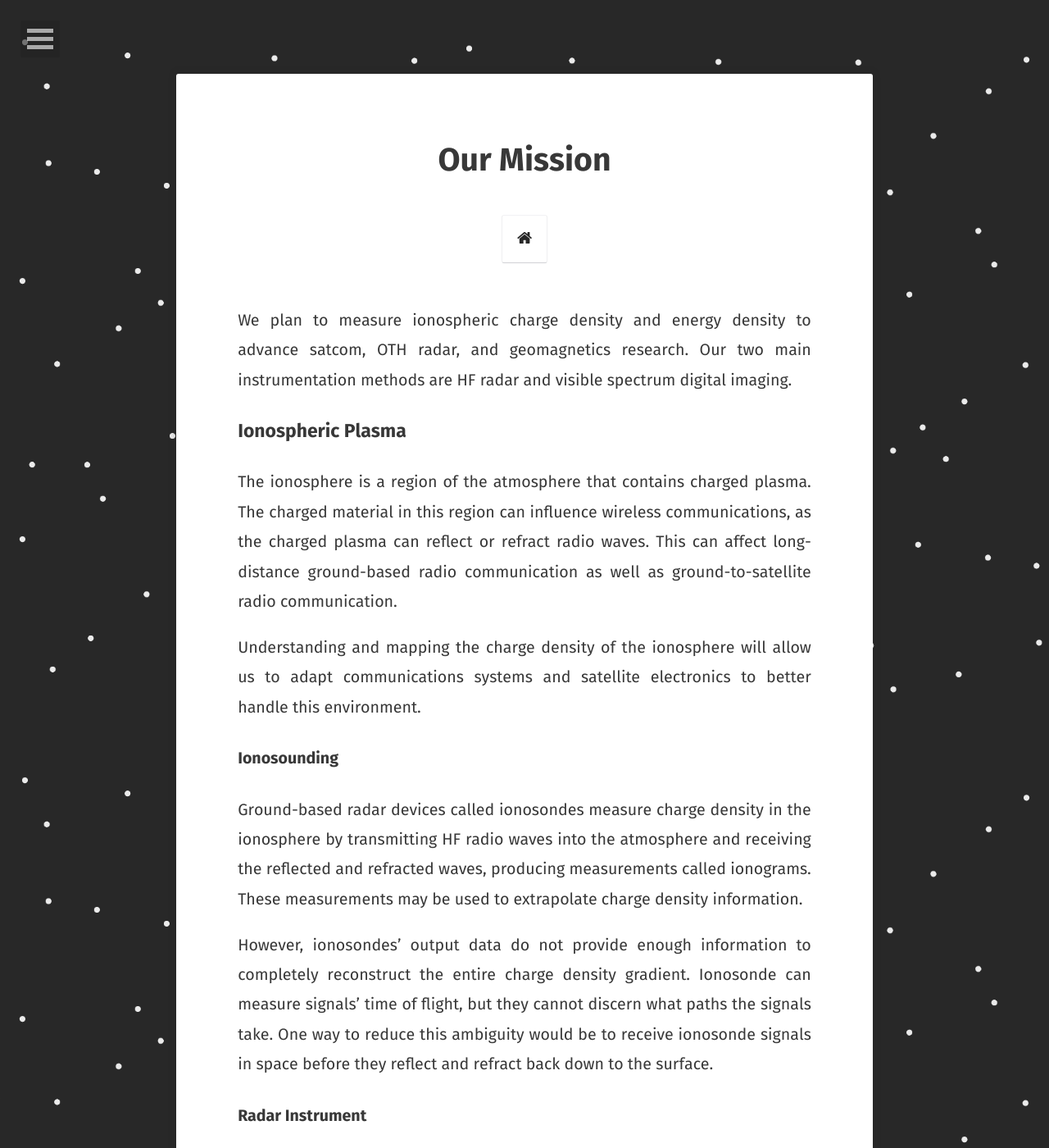
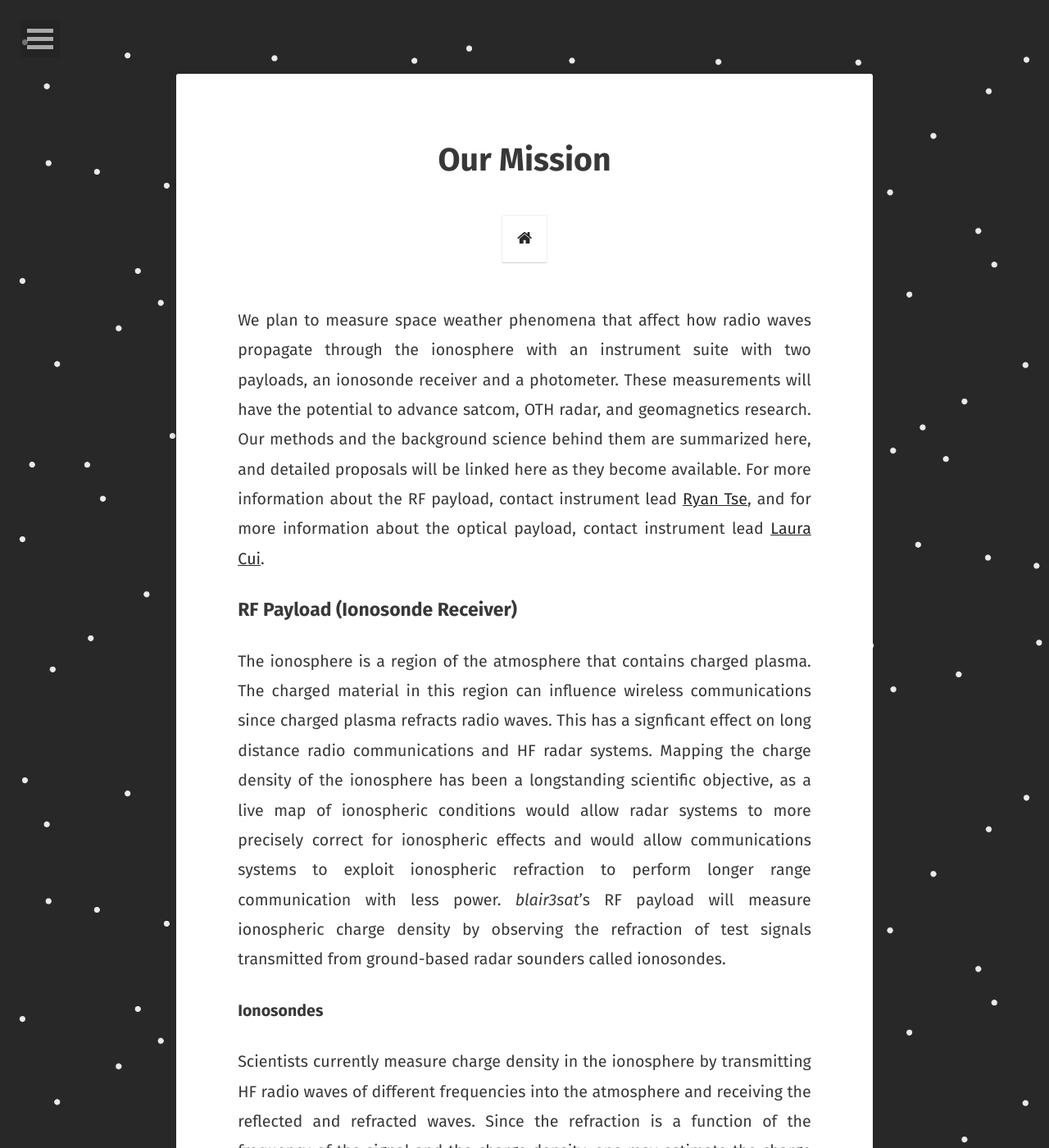
Before and after one commit to blair3sat/old-blair3sat.github.io, a Jekyll site: the page built from mission/index.md, in a window 1280 px wide and 1400 px high. Shown: the whole window at 82% size. Built offline with Jekyll 4.4.1, drawn with Linux system fonts in a browser that asks for light colours; some web fonts are replaced; some of the changed text lies outside the part shown.

Commit message:
Fix rf payload info on mission page

```diff
--- a/mission/index.md
+++ b/mission/index.md
@@ -6,39 +6,29 @@ comments: false
 ---
 
 
-We plan to measure ionospheric charge density and energy density to advance satcom, OTH radar, and geomagnetics research. Our two main instrumentation methods are HF radar and visible spectrum digital imaging.
+We plan to measure space weather phenomena that affect how radio waves propagate through the ionosphere with an instrument suite with two payloads, an ionosonde receiver and a photometer. These measurements will have the potential to advance satcom, OTH radar, and geomagnetics research. Our methods and the background science behind them are summarized here, and detailed proposals will be linked here as they become available. For more information about the RF payload, contact instrument lead [Ryan Tse](ryan.tse@blair3sat.com), and for more information about the optical payload, contact instrument lead [Laura Cui](laura.cui@blair3sat.com).
 
-### Ionospheric Plasma
+### RF Payload (Ionosonde Receiver)
 
-The ionosphere is a region of the atmosphere that contains charged plasma. The charged material in this region can influence wireless communications, as the charged plasma can reflect or refract radio waves. This can affect long-distance ground-based radio communication as well as ground-to-satellite radio communication.
+The ionosphere is a region of the atmosphere that contains charged plasma. The charged material in this region can influence wireless communications since charged plasma refracts radio waves. This has a signficant effect on long distance radio communications and HF radar systems. Mapping the charge density of the ionosphere has been a longstanding scientific objective, as a live map of ionospheric conditions would allow radar systems to more precisely correct for ionospheric effects and would allow communications systems to exploit ionospheric refraction to perform longer range communication with less power. *blair3sat*'s RF payload will measure ionospheric charge density by observing the refraction of test signals transmitted from ground-based radar sounders called ionosondes.
 
-Understanding and mapping the charge density of the ionosphere will allow us to adapt communications systems and satellite electronics to better handle this environment.
+#### Ionosondes
 
-#### Ionosounding
+Scientists currently measure charge density in the ionosphere by transmitting HF radio waves of different frequencies into the atmosphere and receiving the reflected and refracted waves. Since the refraction is a function of the frequency of the signal and the charge density, one may estimate the charge density at different places by considering the time delay between when each frequency was transmitted and when each frequency was received. These instruments are called ionosondes, and graphs of transmitted frequency versus time delay are called ionograms.
 
-Ground-based radar devices called ionosondes measure charge density in the ionosphere by transmitting HF radio waves into the atmosphere and receiving the reflected and refracted waves, producing measurements called ionograms. These measurements may be used to extrapolate charge density information.
+Unfortunately, ionosondes’ output data do not provide enough information to completely reconstruct the entire charge density gradient. Ionosonde can measure signals’ time of flight, but they cannot discern what paths the signals take. Existing ionosounding methods estimate charge density as a function of altitude by making simplifying assumptions about the path taken by the signal.
 
-However, ionosondes’ output data do not provide enough information to completely reconstruct the entire charge density gradient. Ionosonde can measure signals’ time of flight, but they cannot discern what paths the signals take. One way to reduce this ambiguity would be to receive ionosonde signals in space before they reflect and refract back down to the surface.
+#### Our Instrument
 
-#### Radar Instrument
+*blair3sat* will reduce ambiguity and improve mapping precision by receiving ionosonde signals in space before they reflect and refract back down to the surface. Signals that are totally refracted above *blair3sat* will be received by the RF payload twice: first from the direct path between the instrument and the ionsonde, and second from signals refracted back down from above the instrument. The time delay between the two times that the signal is received will be processed to map of the ionosphere above the instrument. Signals that are only received once by *blair3sat* and signals that are recieved by *blair3sat* but not the ground ionosonde do not allow us to generate complete maps of the ionosphere along their paths, but they do provide rough information about the path taken by the signal. *blair3sat*'s data will be combined with data from cooperating ionosonde stations, processed, and published.
 
-We plan to reduce ambiguity in ionosonde measurements by providing passive and active measurements in space.
-
-#### Passive Measurements:
-
-*blair3sat* will receive ground ionosonde transmissions before they are bent back towards the Earth. This would reduce ambiguity as the number of equivalent length paths between the transmitter (on the ground) and receiver (on the satellite) would be reduced. Given the location of public ionosondes and times at which they transmit, we would correct ambiguities to reconstruct a minimal-ambiguity ion density map.
-
-#### Active Measurements:
-
-*blair3sat* will also actively sound the ionosphere by transmitting its own radar pulses. This is a very power-intensive operation, so it will be done intermittently. However, active radar gives even more information about the ionosphere, so *blair3sat* will test this capability to the extent that our power budget allows.
-
-### Energetic Particles
+### Optical Payload
 
 The atmosphere is also home to the increased levels of radiation due to the offset of the geomagnetic pole and interactions of charged particles with the Earth’s magnetic field. Energetic particle flux at certain altitudes pose serious risks to both spacecraft electronics and astronauts.
 
 Observation of daily fluctuations in energetic particle count combined with other geomagnetic data would allow improved understanding of the processes involved in the evolution of large-scale structures in the atmosphere. This kind of science could eventually contribute towards predictive models of this energetic particle flux that could be used to enhance spacecraft and astronaut safety at higher altitudes.
 
-#### Energetic Particle Detection Instrument
+#### Optical Payload
 
 We plan to indirectly measure energetic particles by measuring photon emissions from excited atoms. Specifically, we plan to observe oxygen emissions in the visible spectrum with a narrowband filter and a CCD.
 
```
